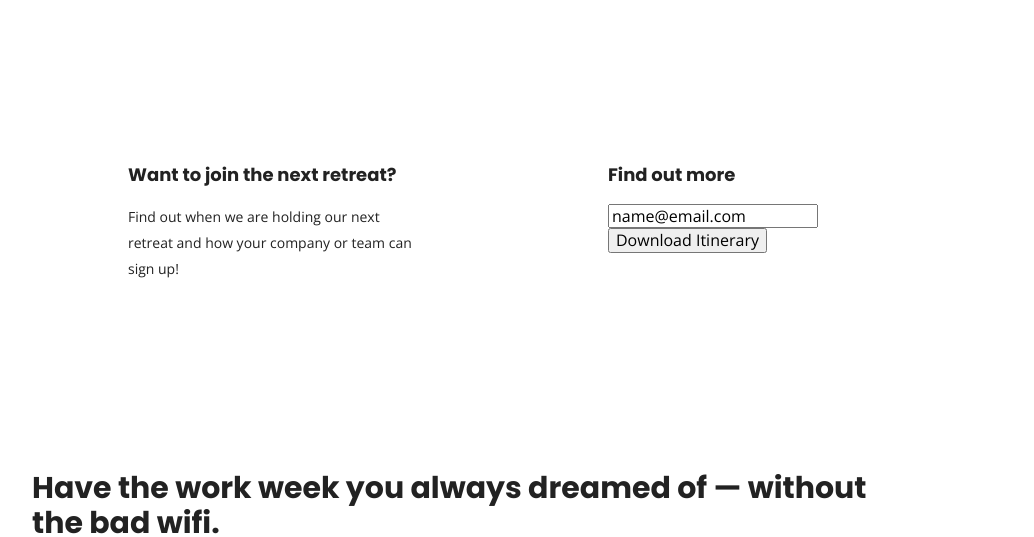
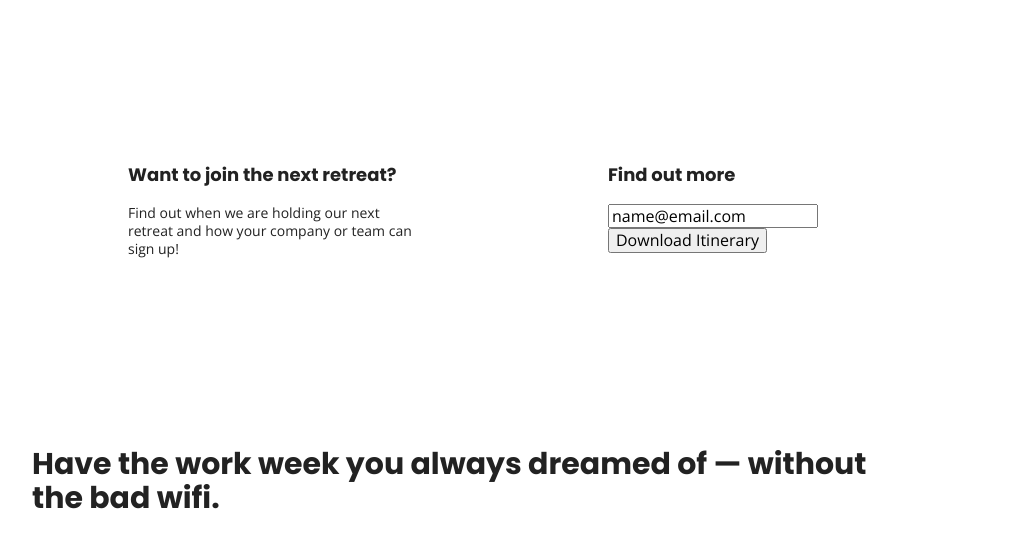
Before and after one commit to KelseaG/206-L09-unplugged, a website built with Parcel: page index.html in a window 1280 px wide. Shown: the part 263-800 px from the top of the page, without its empty margins (128-1162 px from the left). Built offline with nearby package versions, Linux system fonts and the light colour scheme.

Commit message:
Line spacing decreased

```diff
--- a/css/main.css
+++ b/css/main.css
@@ -121,7 +121,7 @@ textarea {
 
    p {
     font-size: .875em;
-    line-height: 1.875;
+    line-height: 1.285;
    }
 
    img {}
```
